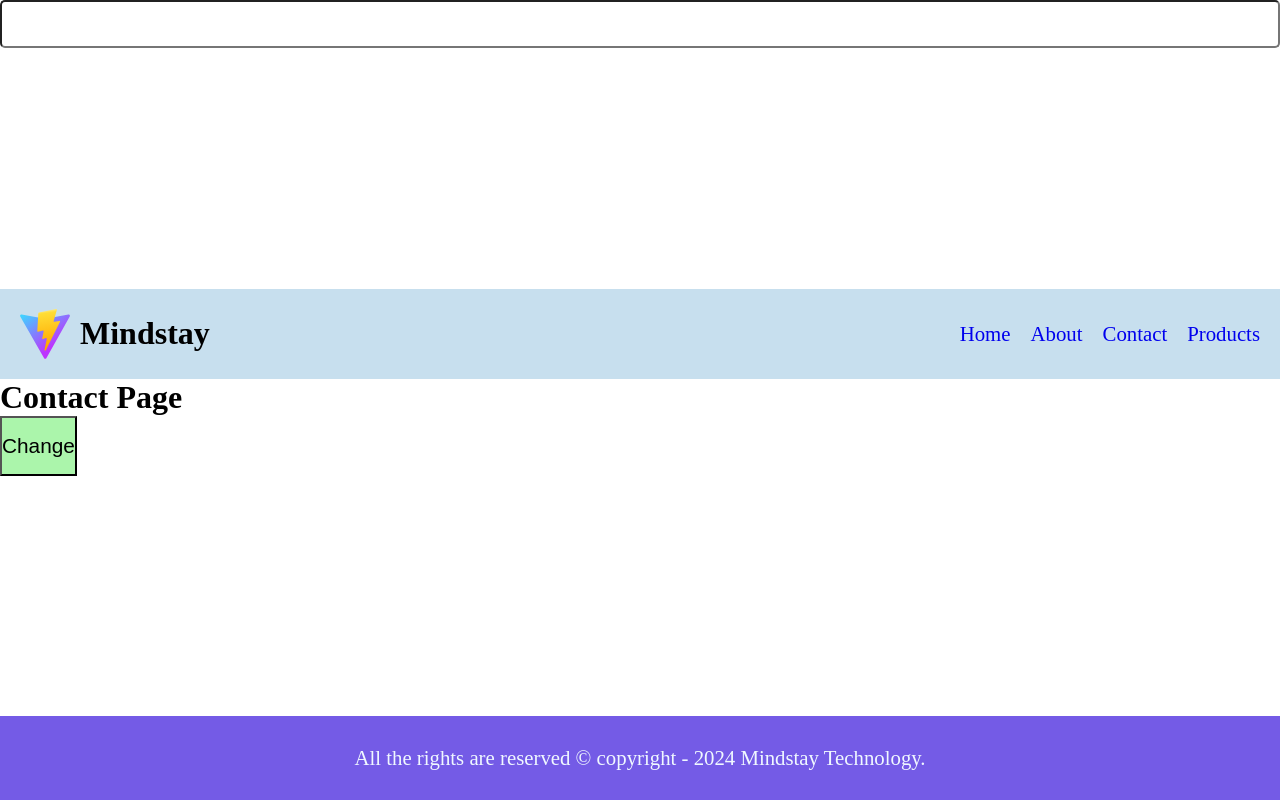
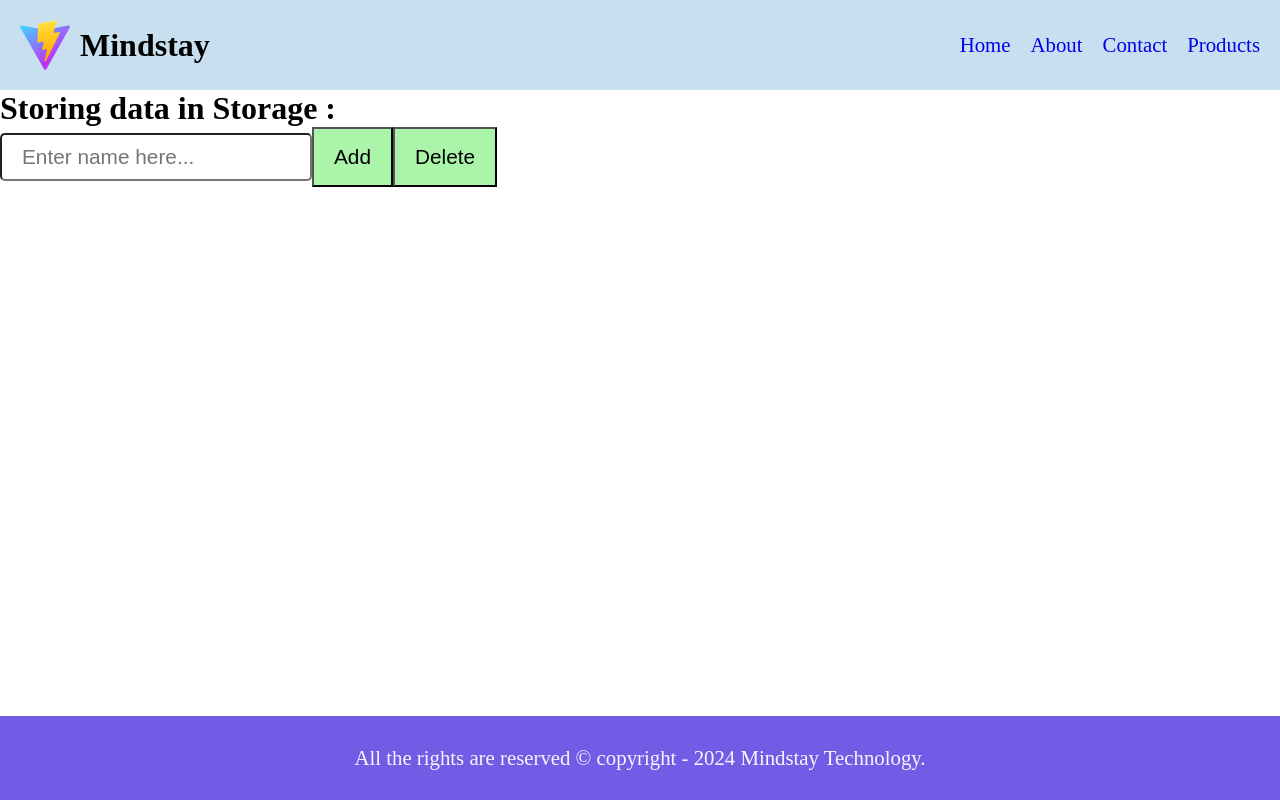
Before and after one commit to coding-tiger-aditya-jawanjal/react.js, a React (Vite) app in the folder client/: page /contact in a window 1280 px wide. Built offline with nearby package versions, Linux system fonts and the light colour scheme.

Commit message:
local & session storage

```diff
--- a/client/src/App.jsx
+++ b/client/src/App.jsx
@@ -8,15 +8,15 @@ import Error from "./pages/Error";
 
 import { BrowserRouter, Routes, Route } from "react-router-dom";
 import SingleProduct from "./pages/SingleProduct";
-import { useShop } from "./Context";
+// import { useShop } from "./Context";
 
 const App = () => {
-  const { setName } = useShop();
+  // const { setName } = useShop();
 
   return (
     <BrowserRouter>
       <main>
-        <input type="text" onChange={(e) => setName(e.target.value)} />
+        {/* <input type="text" onChange={(e) => setName(e.target.value)} /> */}
         <div>
           <Navbar />
           <Routes>
--- a/client/src/pages/Contact.jsx
+++ b/client/src/pages/Contact.jsx
@@ -1,28 +1,76 @@
 import { useEffect, useState } from "react";
 
 const Contact = () => {
- // useState Hook
-  const [count, setCount] = useState(0);
+  const [name, setName] = useState("");
+  const [storageName, setStorageName] = useState("");
 
-  // useEffect Hook
-  // useEffect(func , array)
+  const handleClick = () => {
+    // local storage
+    localStorage.setItem("name", name);
+
+    // Session Storage
+    sessionStorage.setItem("name", name);
+  };
+
+  const handleDelete = () => {
+    // localStorage.clear();
+    localStorage.removeItem("name");
+
+    // sessionStorage.clear();
+    sessionStorage.removeItem("name");
+  };
+
   useEffect(() => {
-    alert(`The Count is : ${count}`);
-  }, [count]);
+    // local storage
+    const l = localStorage.getItem("name");
+
+    // session Storage
+    const s = sessionStorage.getItem("name");
+
+    setStorageName(s);
+  }, []);
 
   return (
     <div>
-      <h1>Contact Page</h1>
-      <button onClick={() => setCount((pre) => pre + 1)}>Change</button>
+      <h1>Storing data in Storage : {storageName}</h1>
+      <input
+        type="text"
+        placeholder="Enter name here..."
+        onChange={(e) => setName(e.target.value)}
+      />
+      <button
+        style={{
+          padding: "5px 20px",
+        }}
+        onClick={handleClick}
+      >
+        Add
+      </button>
+      <button
+        style={{
+          padding: "5px 20px",
+        }}
+        onClick={handleDelete}
+      >
+        Delete
+      </button>
     </div>
   );
 };
 
 export default Contact;
 
-// Class Components         Functional Components
+// MERN - MongoDB Database
 
-// 3 Life cycle method       useEffect();
-// 1. componentDidMount()
-// 2. ComponentDidUpdate()
-// 3. componentDidUnmount()
+/*
+
+let token = 'kavbckabkjbkvbsakjc';
+
+      Local             Session           Cookies
+      Storage           Storage
+
+1.    persist           persist only      we can set
+                        till tab is       expiry date
+                        open
+
+*/
```
